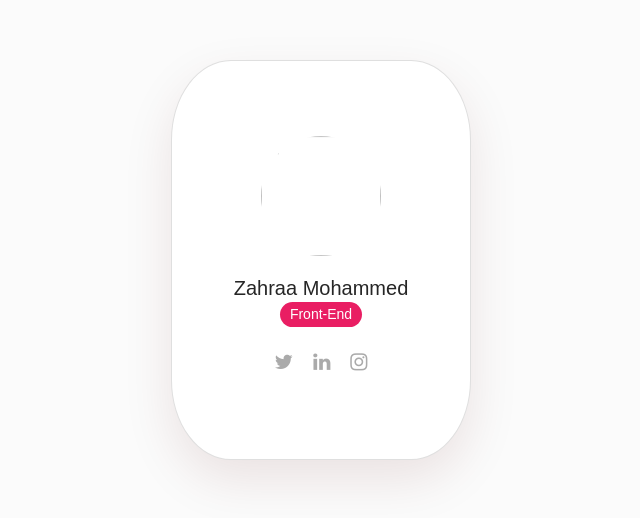
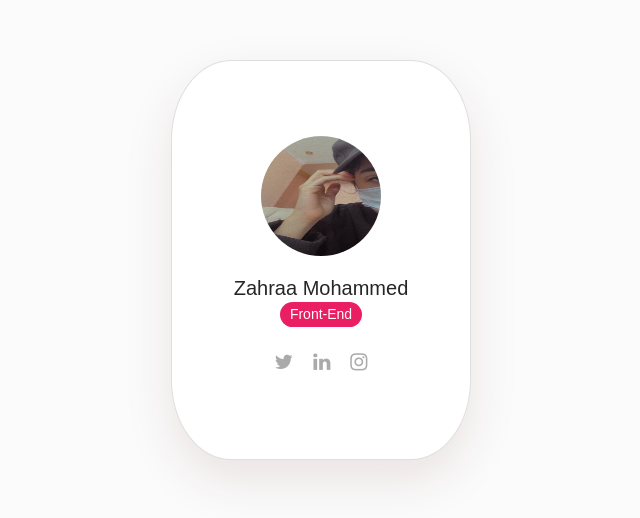
Before and after one commit to zahraa982/Protofil-Card, a plain HTML site: page index.html in a window 1280 px wide. Shown: the part 140-658 px from the top of the page, without its empty margins (319-959 px from the left). Drawn offline with nearby package versions, Linux system fonts and the light colour scheme.

Commit message:
Update index.html

```diff
--- a/index.html
+++ b/index.html
@@ -101,7 +101,7 @@ body {
 <div class="card">
     <div class="box">
         <div class="img">
-            <img src="./card/10DEF919-7946-49DF-B924-AEFAB25D1FBE_1_105_c.jpeg">
+            <img src="10DEF919-7946-49DF-B924-AEFAB25D1FBE_1_105_c.jpeg">
         </div>
         <h2>Zahraa Mohammed<br><span>Front-End</span></h2>
 
```
